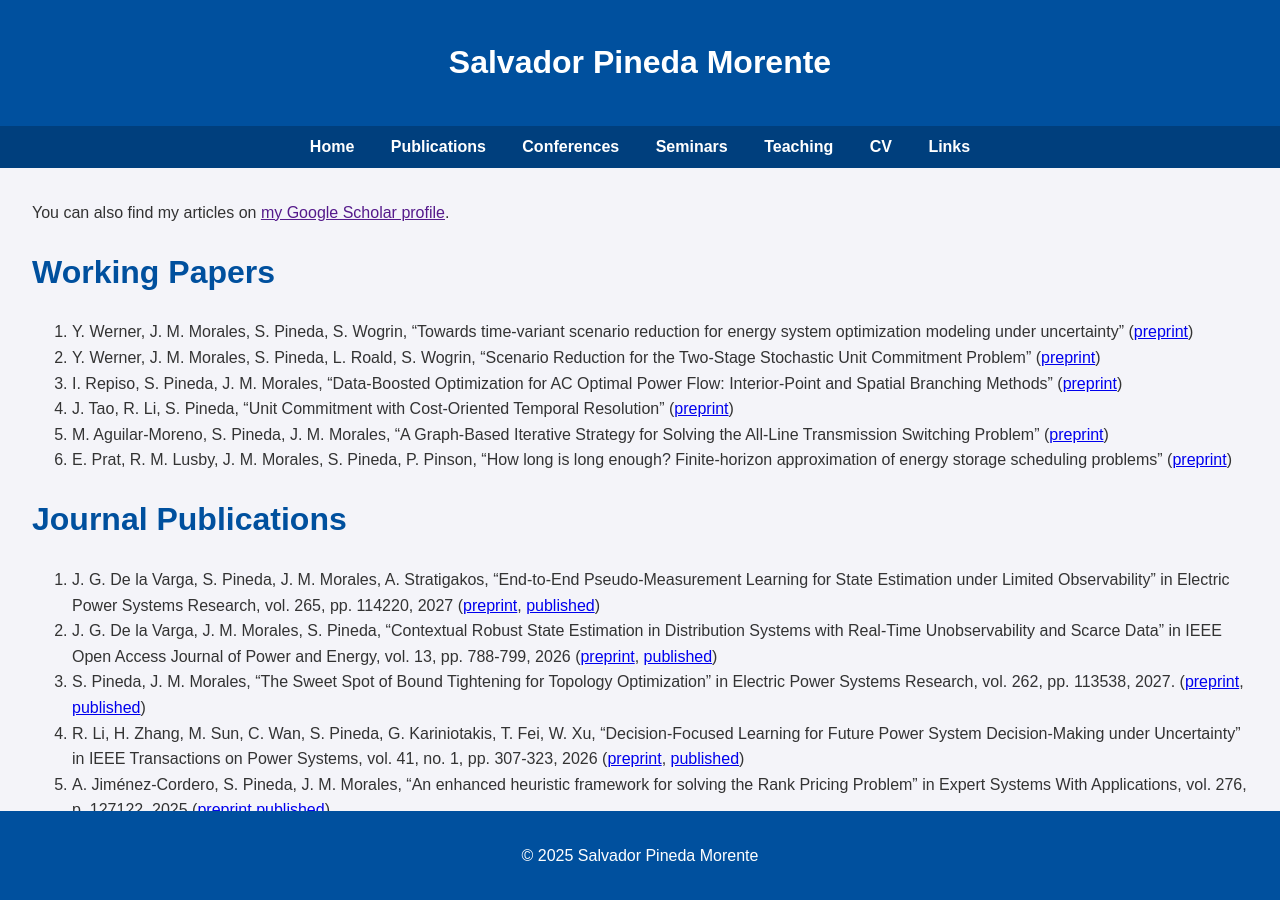
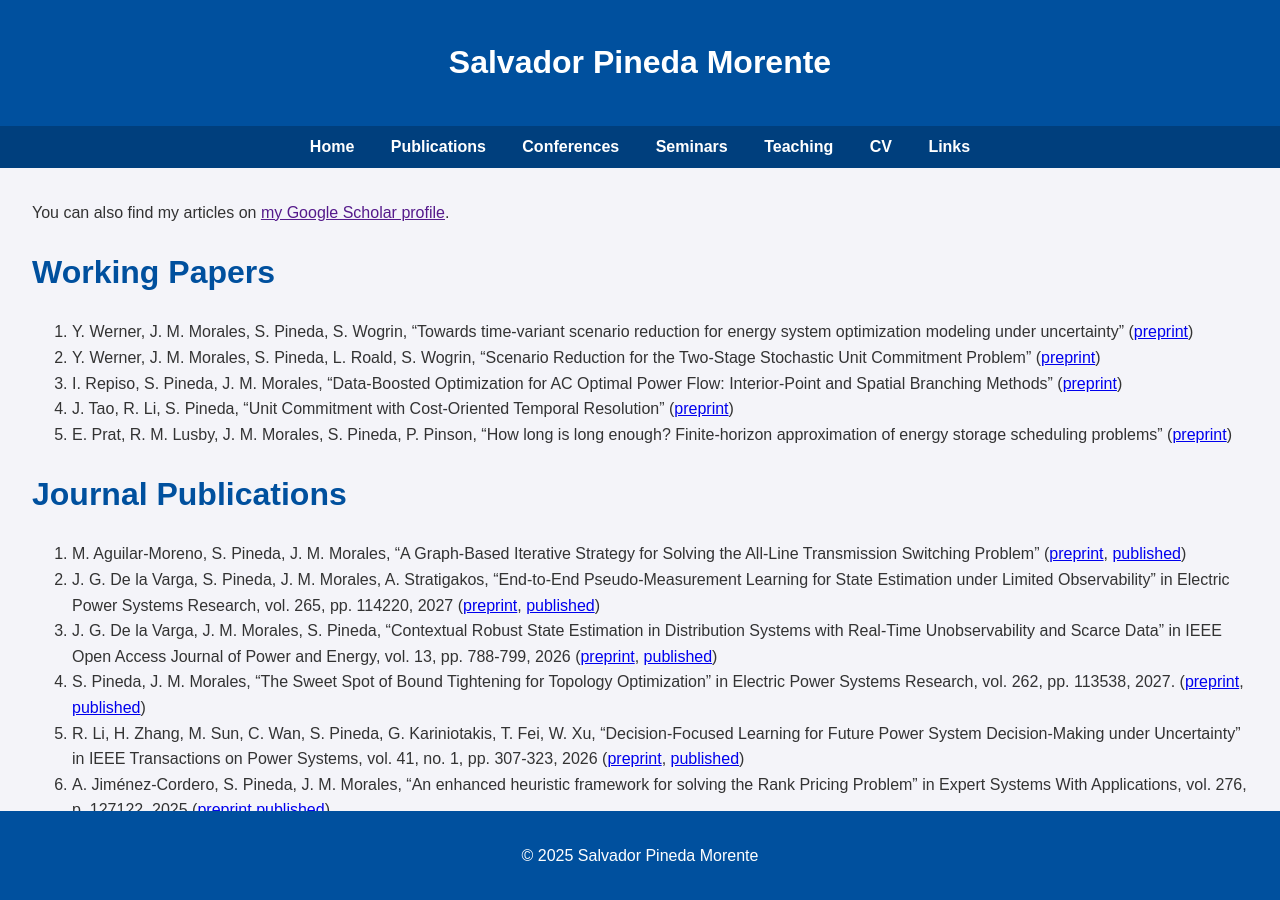
Before and after one commit to salvapineda/salvapineda.github.io, a Jekyll site: the page built from publications.md, in a window 1280 px wide and 900 px high. Built offline with Jekyll 4.4.1, drawn with Linux system fonts in a browser that asks for light colours.

Commit message:
published Marina's paper

```diff
--- a/publications.md
+++ b/publications.md
@@ -12,11 +12,11 @@ title: "Publications"
 1. Y. Werner, J. M. Morales, S. Pineda, L. Roald, S. Wogrin, "Scenario Reduction for the Two-Stage Stochastic Unit Commitment Problem" ([preprint](https://arxiv.org/abs/2512.19614))
 1. I. Repiso, S. Pineda, J. M. Morales, "Data-Boosted Optimization for AC Optimal Power Flow: Interior-Point and Spatial Branching Methods" ([preprint](https://arxiv.org/abs/2510.15753))
 1.  J. Tao, R. Li, S. Pineda, "Unit Commitment with Cost-Oriented Temporal Resolution" ([preprint](https://arxiv.org/abs/2506.02707))
-1.  M. Aguilar-Moreno, S. Pineda, J. M. Morales, "A Graph-Based Iterative Strategy for Solving the All-Line Transmission Switching Problem" ([preprint](https://arxiv.org/abs/2502.10333))
 1.  E. Prat, R. M. Lusby, J. M. Morales, S. Pineda, P. Pinson, "How long is long enough? Finite-horizon approximation of energy storage scheduling problems" ([preprint](https://arxiv.org/abs/2411.17463))
 
 # Journal Publications
 
+1.  M. Aguilar-Moreno, S. Pineda, J. M. Morales, "A Graph-Based Iterative Strategy for Solving the All-Line Transmission Switching Problem" ([preprint](https://arxiv.org/abs/2502.10333), [published](https://link.springer.com/article/10.1007/s11750-026-00733-6?utm_source=rct_congratemailt&utm_medium=email&utm_campaign=oa_20261107&utm_content=10.1007/s11750-026-00733-6))
 1. J. G. De la Varga, S. Pineda, J. M. Morales, A. Stratigakos, "End-to-End Pseudo-Measurement Learning for State Estimation under Limited Observability" in Electric Power Systems Research, vol. 265, pp. 114220, 2027 ([preprint](https://arxiv.org/abs/2605.23525), [published](https://www.sciencedirect.com/science/article/pii/S0378779626015051))
 1. J. G. De la Varga, J. M. Morales, S. Pineda, "Contextual Robust State Estimation in Distribution Systems with Real-Time Unobservability and Scarce Data" in IEEE Open Access Journal of Power and Energy, vol. 13, pp. 788-799, 2026 ([preprint](https://arxiv.org/abs/2507.08767), [published](https://ieeexplore.ieee.org/document/11690594))
 1. S. Pineda, J. M. Morales, "The Sweet Spot of Bound Tightening for Topology Optimization" in Electric Power Systems Research, vol. 262, pp. 113538, 2027. ([preprint](https://arxiv.org/abs/2507.16496), [published](https://doi.org/10.1016/j.epsr.2026.113538))
```
